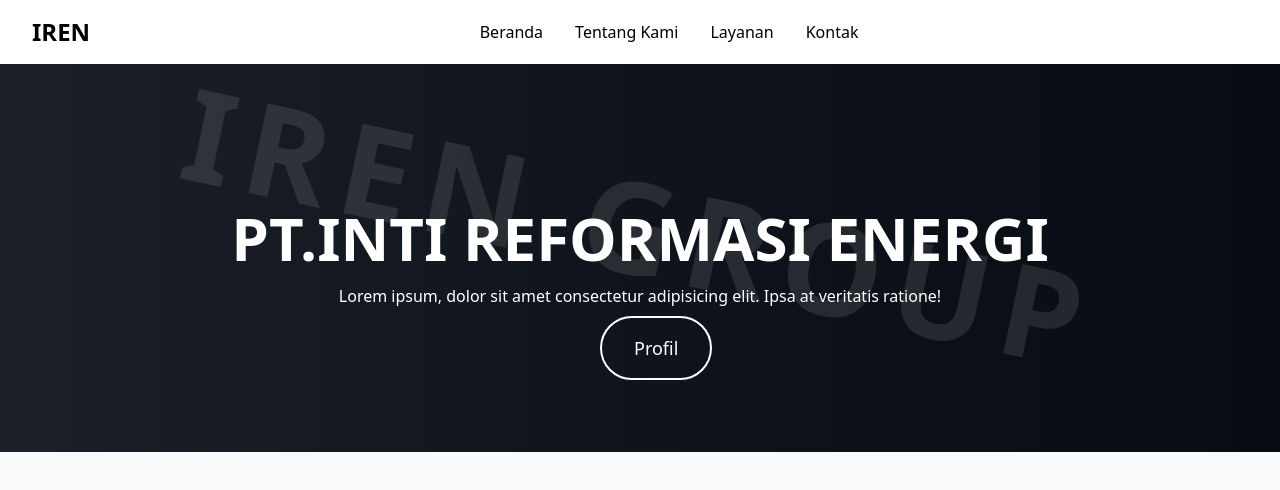
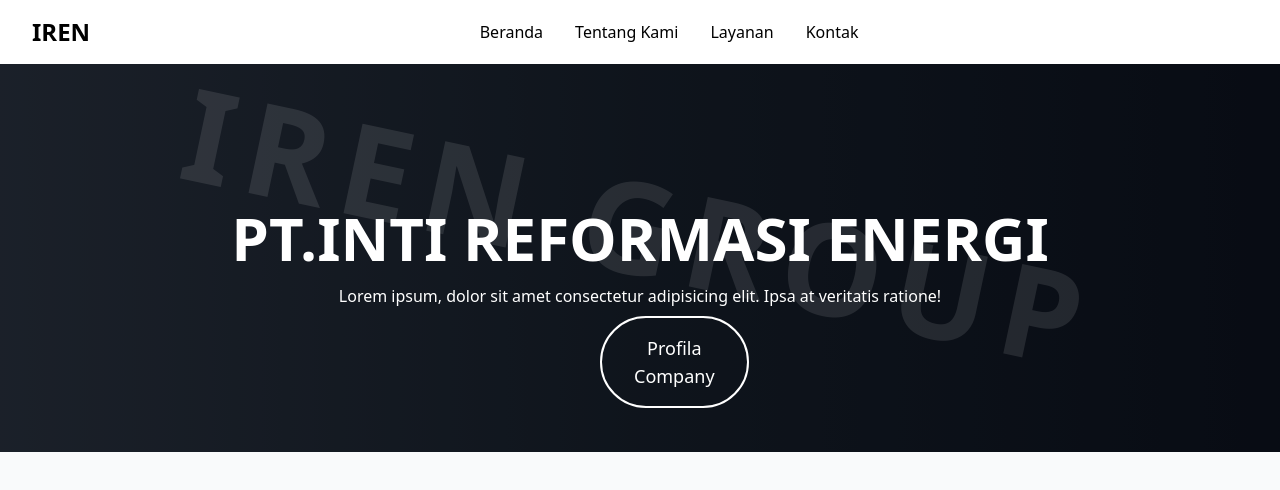
Before and after one commit to Adibayuluthfiansyah/PT_IREN, a Next.js app: page /beranda in a window 1280 px wide. Shown: the top 490 px of the page. Built offline with nearby package versions, Linux system fonts and the light colour scheme.

Commit message:
add profil company

```diff
--- a/src/app/beranda/page.tsx
+++ b/src/app/beranda/page.tsx
@@ -15,7 +15,7 @@ const Beranda = () => {
           </p>
           <div className="w-24 h-1 mx-auto p-2">
            <button className="bg-transparent border-2 border-white text-white px-8 py-4 rounded-full text-lg font-medium hover:bg-white hover:text-gray-900 transition-all duration-300 transform hover:scale-105">
-            Profil
+            Profila Company
           </button>
           </div>
         </div>
```
